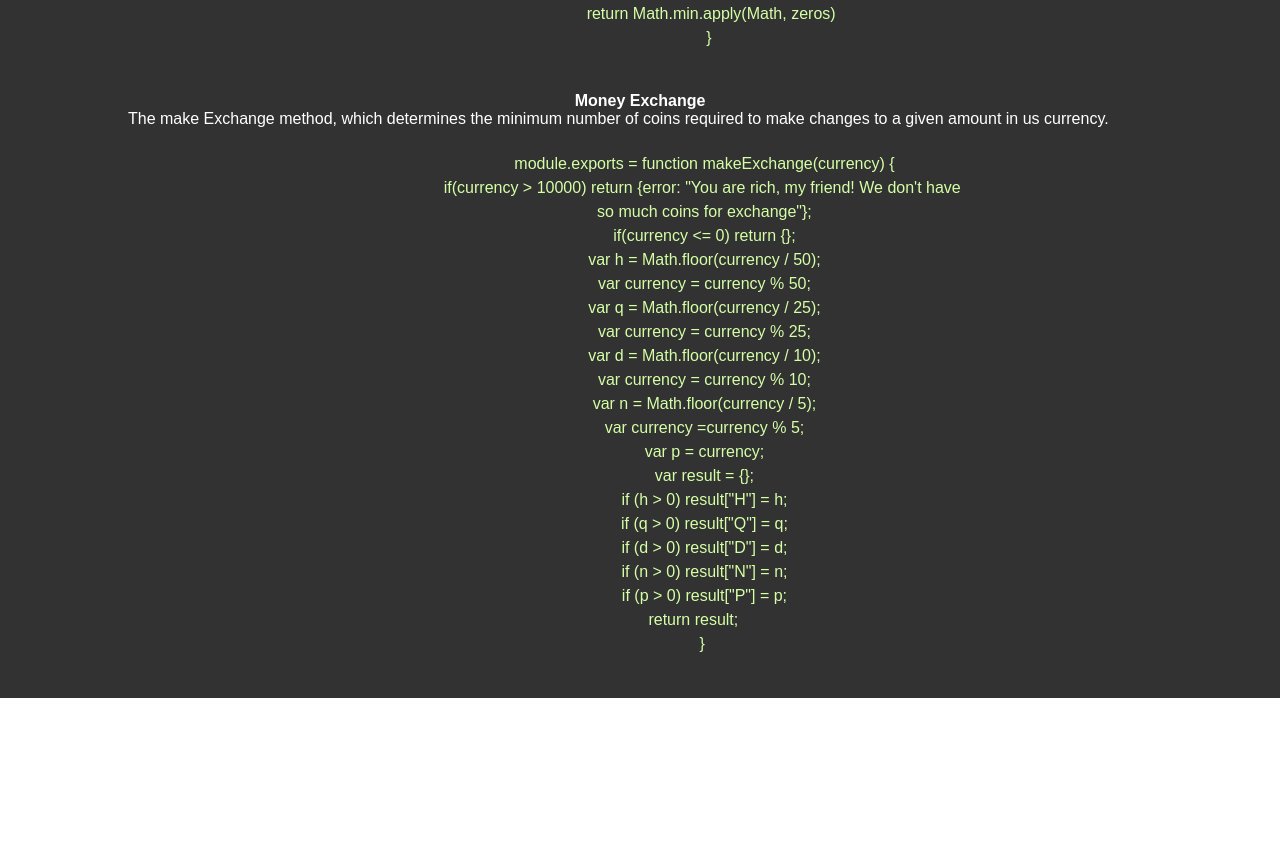
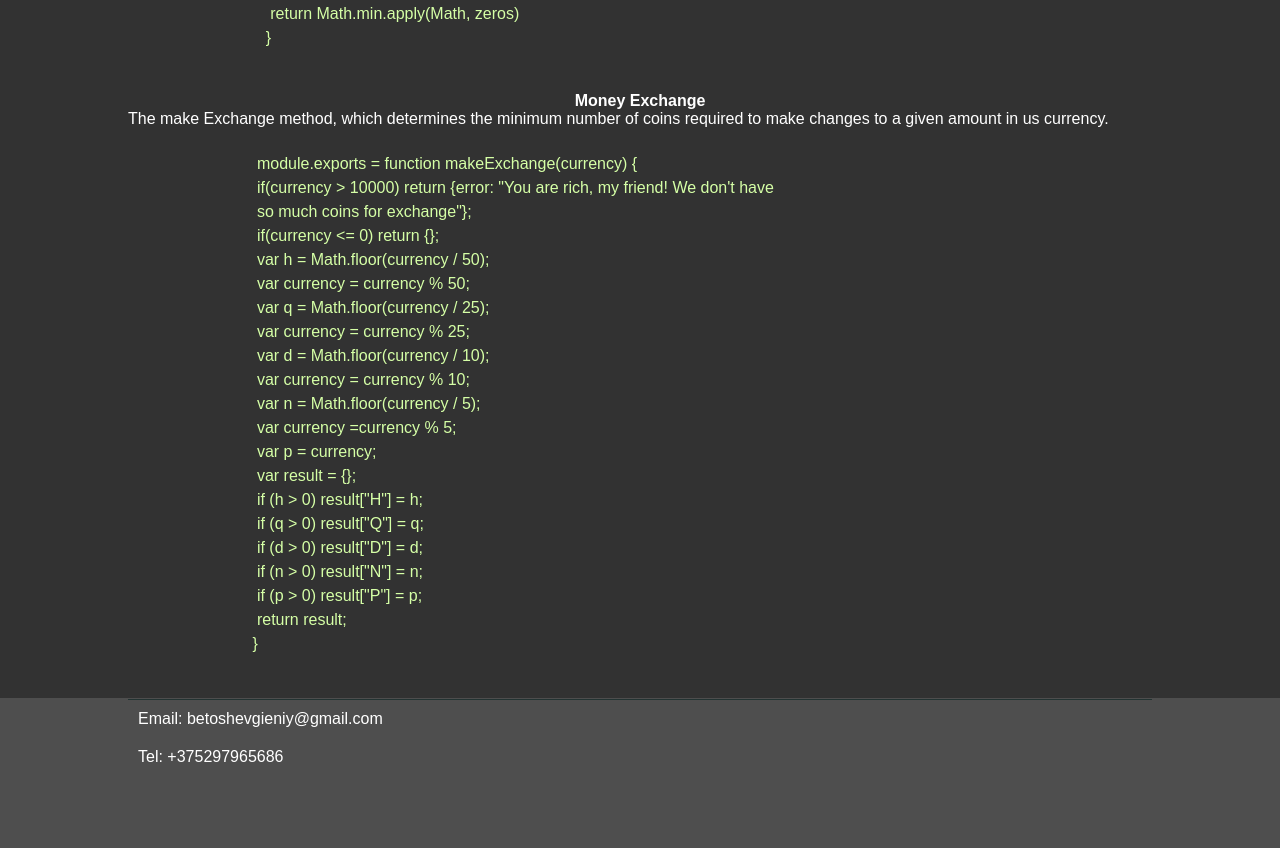
Before and after one commit to Eugene3112/rsschool-cv, a plain HTML site: page index.html in a window 1280 px wide. Shown: the part 2687-3535 px from the top of the page. Before the commit the page ends 3385 px from the top, so only its background shows below. Drawn offline with Linux system fonts and the light colour scheme.

Commit message:
feat: add footer

```diff
--- a/css/style.css
+++ b/css/style.css
@@ -19,7 +19,7 @@ header{
     width: 1024px;
     margin: 0 auto;
     text-align: center;
-    border-top: 0.5px solid #233332;
+    border-top: 0.1px solid #233332;
 }
 
 nav{
@@ -120,3 +120,17 @@ th{
     text-align: start;
     color: rgb(213, 255, 166);
 }
+pre{
+    text-align: start;
+}
+
+footer{
+    color: white;
+    height: 150px;
+    background-color: #4e4e4e;
+    padding: 1px;
+}
+footer p{
+    padding: 10px;
+    text-align: start;
+}
--- a/index.html
+++ b/index.html
@@ -166,5 +166,11 @@
             </section>
         </div>
     </main>
+    <footer id="information">
+        <div class="container">
+            <p>Email: betoshevgieniy@gmail.com</p>
+            <p>Tel: +375297965686</p>
+        </div>
+    </footer>
 </body>
 </html>
```
